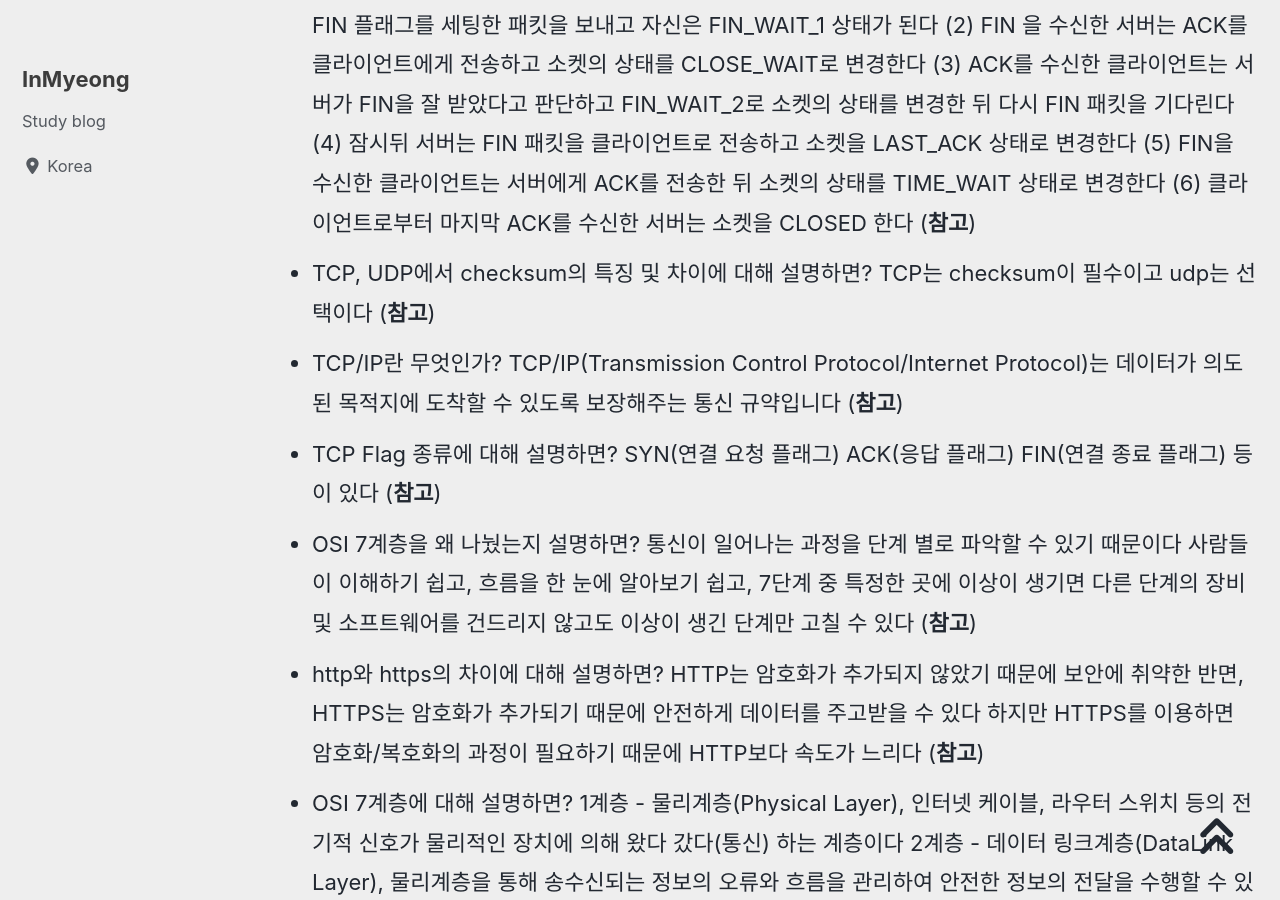
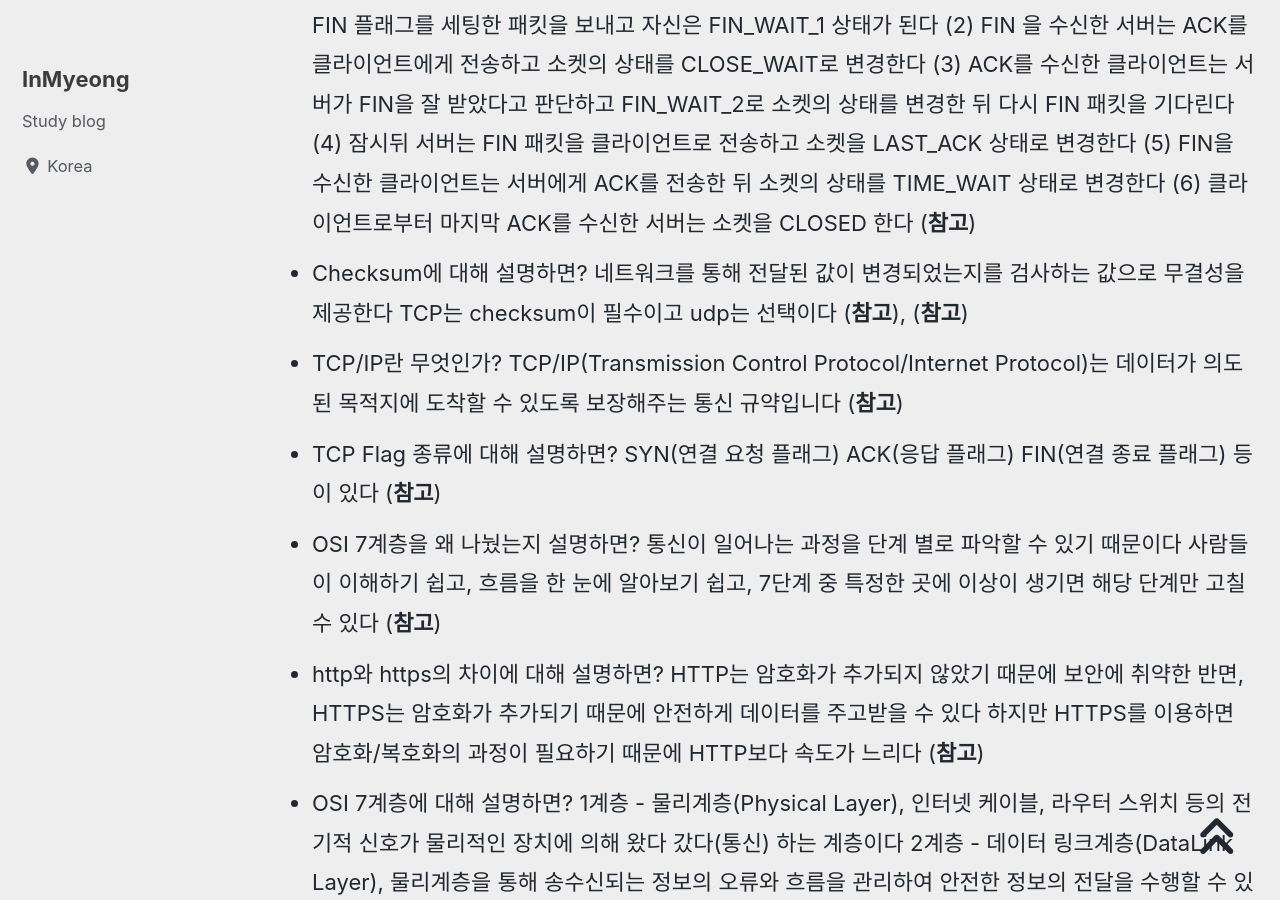
Before and after one commit to devMyeong/devMyeong.github.io, a Jekyll site: the page built from _posts/cs/2022-09-05-블로그-면접준비.md, in a window 1280 px wide and 900 px high, scrolled down 27458 px. Built offline with Jekyll 4.4.1, drawn with Linux system fonts in a browser that asks for light colours; cached includes are drawn as plain includes; nearby versions of some CDN libraries; some web fonts are replaced; comment, search, counter and statistics services are not loaded; some of the changed text lies outside the part shown.

Commit message:
Chore : CS지식 추가 및 수정

```diff
--- a/_posts/cs/2022-09-05-블로그-면접준비.md
+++ b/_posts/cs/2022-09-05-블로그-면접준비.md
@@ -70,9 +70,9 @@ last_modified_at: 2022-10-30
 - 객체 지향의 5대 원칙에 대해 설명하면? (1) 개방폐쇄의 원칙, 요구사항의 변경이나 추가사항이 발생하더라도 기존 구성요소는 수정이 일어나지 말아야하며 쉽게 확장이 가능하여 재사용할 수 있어야 한다 (2) 인터페이스 분리의 원칙, 꼭 필요한 인터페이스만 상속하자는 의미 (3) 의존성 역전의 원칙, 구체적인 클래스에 의존하지 말고 최대한 추상화한 클래스에 의존하라는 뜻 (4) 리스코브 치환의 원칙, 부모 클래스를 카리키는 포인터에 해당 클래스를 상속하는 자식 클래스를 할당하더라도 모든 기능이 정상적으로 작동해야 하며 자식 클래스의 상세 내부를 부모 클래스는 알 필요가 없다는 뜻 (5) 단일 책임의 원칙, 모든 클래스는 각각 하나의 기능만 가진다는 뜻 ([**참고**](https://jaeyeong951.medium.com/%EA%B0%9D%EC%B2%B4%EC%A7%80%ED%96%A5-5%EC%9B%90%EC%B9%99-solid-ac7d4d660f4d))
 - 복사생성자에 대해서 설명하면? 자신과 같은 클래스 타입의 다른 객체에 대한 참조(reference)를 인수로 전달 받아, 그 참조를 가지고 자신을 초기화 하는 방법 입니다 ([**참고**](https://uncertainty-momo.tistory.com/46))
 - 얕은 복사, 깊은 복사에 대해 설명하면? 얕은 복사는 메모리 자체를 복사하지 않고 주소만 복사한다 깊은 복사는 메모리 자체의 복사본을 만든다 ([**참고**](https://uncertainty-momo.tistory.com/46))
-- static 멤버 메소드에 대해 설명하면? static 멤버 메소드 안에서 멤버변수에 접근 불가능하다 오직 static 멤버만 접근가능하다 ([**참고**](https://velog.io/@ddongg00/C-static))
+- static 멤버 메소드에 대해 설명하면? static 멤버 메소드 안에서는 일반 멤버변수 접근이 불가능하다 오직 static 멤버만 접근가능하다 ([**참고**](https://velog.io/@ddongg00/C-static))
 - static 클래스에 대해 설명하면? static 클래스는 모든 멤버가 static 멤버로 되어 있으며, 인스턴스화 하지 않는 클래스 이기 때문에 객체 생성이 불가능 합니다 ([**참고**](https://uncertainty-momo.tistory.com/46?category=0))
-- 다중 상속의 문제점은? 가장 큰 문제점은 모호함 즉 A, B라는 클래스에 Init()이라는 가상 함수가 있고 이를 상속받은 C라는 클래스가 있다고 가정 했을 때 무엇이 호출 될지 모르는 문제점이 있습니다 ([**참고**](https://hakyoug.tistory.com/80?category=851272))
+- 다중 상속의 문제점은? 가장 큰 문제점은 모호함 이다 즉 둘 이상의 기본 클래스로부터 똑같은 함수등을 물려받을 가능성이 생긴다 ( Effective C++ 286 페이지 참조 ), ([**참고**](https://hakyoug.tistory.com/80?category=851272))
 - dynamic_cast가 업, 다운 캐스팅 가능성을 검사하는 원리는? 가상함수 테이블을 이용하여 캐스팅이 가능한 자료인지 검사합니다 ([**참고**](https://hakyoug.tistory.com/80?category=851272))
 - 바이트 패딩(Byte Padding) 이란? 클래스(구조체)에 바이트를 추가해 CPU 접근에 부하를 덜어주는 기법입니다 ([**참고**](https://sanghun219.tistory.com/49))
 - RAII에 대해 설명하면? 자원을 안전하게 사용하기 위해 객체가 쓰이는 스코프를 벗어나면 자원을 해제해주는 기법이다 ([**참고**](https://overface.tistory.com/564))
@@ -244,10 +244,10 @@ last_modified_at: 2022-10-30
 - TCP의 Nagle 알고리즘에 대해 설명하면? 네트워크 전송 횟수는 줄이고 작은 데이터를 여러번 전송하기보단 데이터를 묶어서 한 번에 보내는 방식을 사용한다 ([**참고**](https://devjh.tistory.com/106))
 - 3-way handshake 과정에서 통신이 안되면 어떤일이 벌어질지 설명하면? 타임아웃(Timeout)이 발생하고, 해당 네트워크는 연결되지 않는 것으로 처리한다 ([**참고**](https://hyoje420.tistory.com/4))
 - 4-way handshake(종료과정)을 설명하면? (1) 먼저 통신을 종료하고자 하는 클라이언트는 서버에게 FIN 플래그를 세팅한 패킷을 보내고 자신은 FIN_WAIT_1 상태가 된다 (2) FIN 을 수신한 서버는 ACK를 클라이언트에게 전송하고 소켓의 상태를 CLOSE_WAIT로 변경한다 (3) ACK를 수신한 클라이언트는 서버가 FIN을 잘 받았다고 판단하고 FIN_WAIT_2로 소켓의 상태를 변경한 뒤 다시 FIN 패킷을 기다린다 (4) 잠시뒤 서버는 FIN 패킷을 클라이언트로 전송하고 소켓을 LAST_ACK 상태로 변경한다 (5) FIN을 수신한 클라이언트는 서버에게 ACK를 전송한 뒤 소켓의 상태를 TIME_WAIT 상태로 변경한다 (6) 클라이언트로부터 마지막 ACK를 수신한 서버는 소켓을 CLOSED 한다 ([**참고**](https://blogger.pe.kr/390))
-- TCP, UDP에서 checksum의 특징 및 차이에 대해 설명하면? TCP는 checksum이 필수이고 udp는 선택이다 ([**참고**](https://poododang.tistory.com/entry/TCPUDP))
+- Checksum에 대해 설명하면? 네트워크를 통해 전달된 값이 변경되었는지를 검사하는 값으로 무결성을 제공한다 TCP는 checksum이 필수이고 udp는 선택이다 ([**참고**](https://galid1.tistory.com/310)), ([**참고**](https://poododang.tistory.com/entry/TCPUDP))
 - TCP/IP란 무엇인가? TCP/IP(Transmission Control Protocol/Internet Protocol)는 데이터가 의도된 목적지에 도착할 수 있도록 보장해주는 통신 규약입니다 ([**참고**](https://coding-factory.tistory.com/613))
 - TCP Flag 종류에 대해 설명하면? SYN(연결 요청 플래그) ACK(응답 플래그) FIN(연결 종료 플래그) 등이 있다 ([**참고**](https://hongpossible.tistory.com/entry/TCP-Flag%EB%9E%80))
-- OSI 7계층을 왜 나눴는지 설명하면? 통신이 일어나는 과정을 단계 별로 파악할 수 있기 때문이다 사람들이 이해하기 쉽고, 흐름을 한 눈에 알아보기 쉽고, 7단계 중 특정한 곳에 이상이 생기면 다른 단계의 장비 및 소프트웨어를 건드리지 않고도 이상이 생긴 단계만 고칠 수 있다 ([**참고**](https://steady-coding.tistory.com/504))
+- OSI 7계층을 왜 나눴는지 설명하면? 통신이 일어나는 과정을 단계 별로 파악할 수 있기 때문이다 사람들이 이해하기 쉽고, 흐름을 한 눈에 알아보기 쉽고, 7단계 중 특정한 곳에 이상이 생기면 해당 단계만 고칠 수 있다 ([**참고**](https://steady-coding.tistory.com/504))
 - http와 https의 차이에 대해 설명하면? HTTP는 암호화가 추가되지 않았기 때문에 보안에 취약한 반면, HTTPS는 암호화가 추가되기 때문에 안전하게 데이터를 주고받을 수 있다 하지만 HTTPS를 이용하면 암호화/복호화의 과정이 필요하기 때문에 HTTP보다 속도가 느리다 ([**참고**](https://mangkyu.tistory.com/98))
 - OSI 7계층에 대해 설명하면? 1계층 - 물리계층(Physical Layer), 인터넷 케이블, 라우터 스위치 등의 전기적 신호가 물리적인 장치에 의해 왔다 갔다(통신) 하는 계층이다 2계층 - 데이터 링크계층(DataLink Layer), 물리계층을 통해 송수신되는 정보의 오류와 흐름을 관리하여 안전한 정보의 전달을 수행할 수 있도록 도와주는 역할을 한다 3계층 - 네트워크 계층(Network Layer), 경로를 선택하고 주소를 정하고 경로에 따라 패킷을 전달해주는 것이 이 계층의 주 역할이다 4계층 - 전송 계층(Transport Layer), 이 계층은 통신을 활성화하기 위한 계층이며 보통 TCP 프로토콜을 이용하며, 포트를 열어서 응용프로그램들이 전송을 할 수 있게 한다 5계층 - 세션 계층(Session Layer), 양 끝단의 응용 프로세스가 통신을 관리하는 방법을 제공하는 계층이다 6계층 - 표현 계층(Presentation Layer), 코드 간 번역을 담당하는 계층이다 7계층 - 응용 계층(Application Layer), 응용 프로세스와 직접 관계하여 일반적인 응용 서비스를 수행하는 계층이다 ([**참고**](https://onecoin-life.com/19))
 - 3-way handshake 과정에 대해 설명하면? (1) 클라이언트는 서버와 커넥션을 연결하기 위해 SYN을 보낸다 (2) 서버가 SYN을 받고, 클라이언트로 받았다는 신호인 ACK와 SYN 패킷을 보냄 (3) 클라이언트는 서버의 응답인 ACK와 SYN 패킷을 받고, ACK를 서버로 보냄 ([**참고**](https://velog.io/@averycode/%EB%84%A4%ED%8A%B8%EC%9B%8C%ED%81%AC-TCPUDP%EC%99%80-3-Way-Handshake4-Way-Handshake))
```
